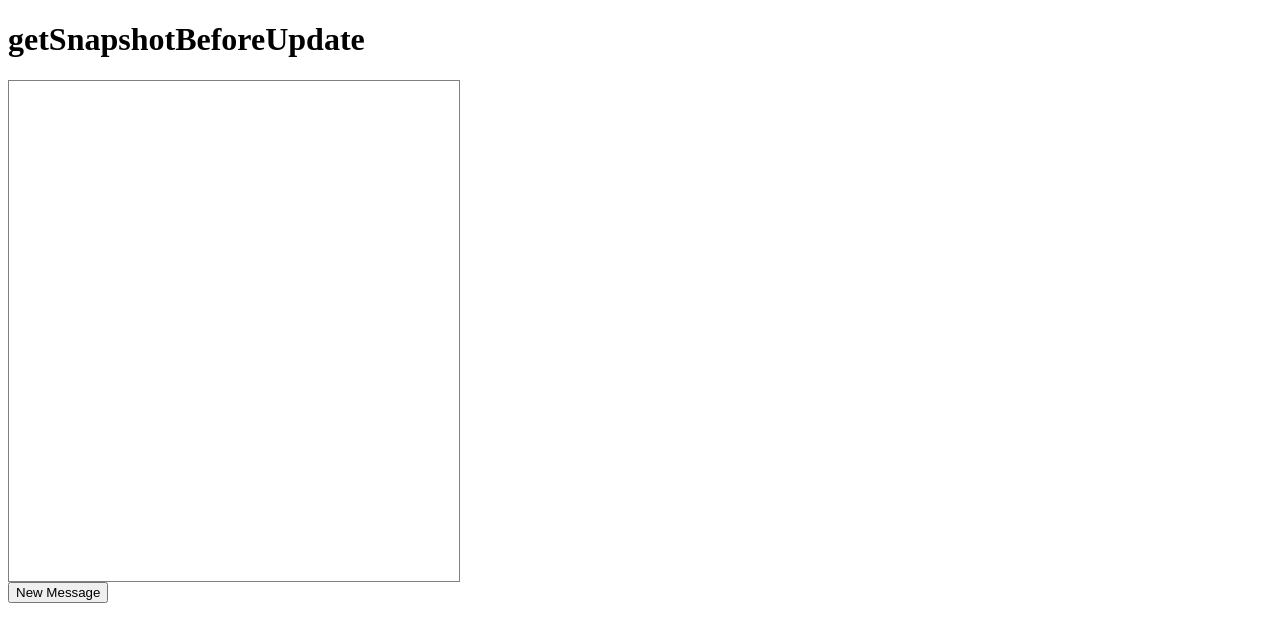
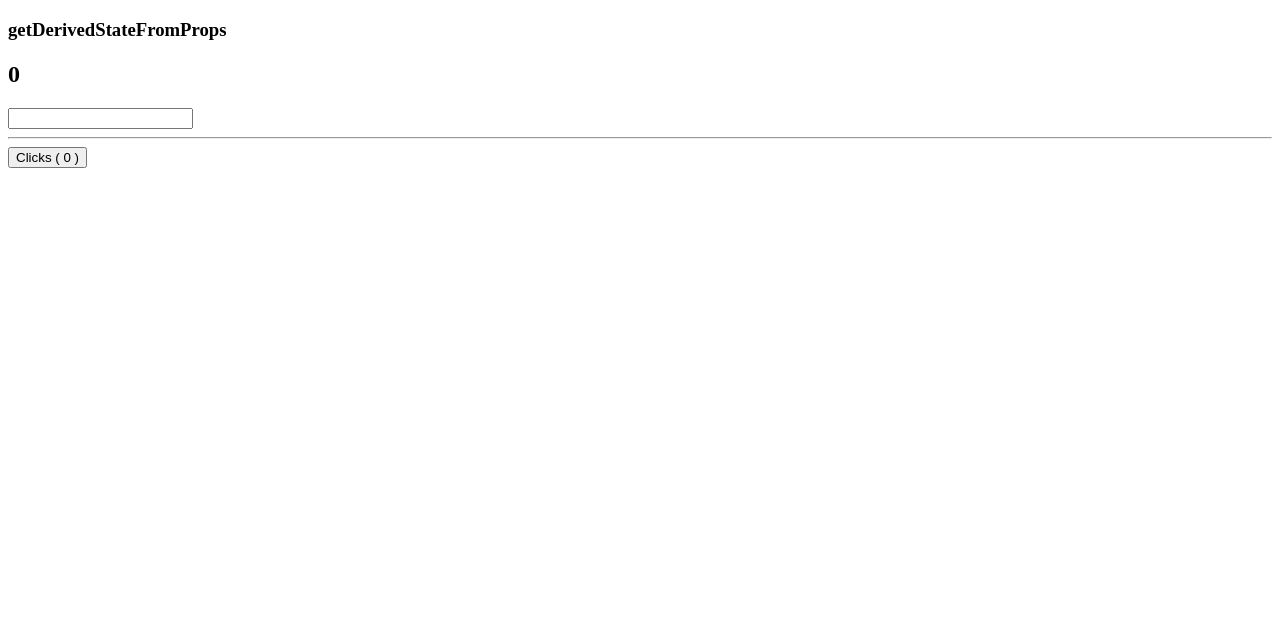
Before and after one commit to Eisten1996/react-fundamentos, a React (Create React App) app: page / in a window 1280 px wide. Shown: the top 642 px of the page. Built offline with nearby package versions, Linux system fonts and the light colour scheme.

Commit message:
El metodo getDeliveryStateFromProps

```diff
--- a/src/App.js
+++ b/src/App.js
@@ -1,45 +1,35 @@
 import React, { Component } from 'react'
-import faker from 'faker'
-
-const chatstyle = {
-  width: '450px',
-  height: '500px',
-  border: '1px solid gray',
-  overflow: 'auto',
-  font: 'monospace',
-}
-
-const messageStyle = { padding: '1em', borderBottom: '1px solid #DDD' }
-
-const avatarSytle = { width: '50px', height: '50px', borderRadius: '50%' }
-class Chat extends Component {
-  box = React.createRef()
-
-  getSnapshotBeforeUpdate() {
-    const box = this.box.current
-    if (box.scrollTop + box.offsetHeight >= box.scrollHeight) {
-      return true
-    }
-    return false
+class Contador extends Component {
+  state = {
+    num: this.props.num,
   }
 
-  componentDidUpdate(prevProps, prevState, snapshot) {
-    const box = this.box.current
-    if (snapshot) {
-      box.scrollTop = box.scrollHeight
+  static getDerivedStateFromProps(nextProps, prevState) {
+    // if (prevState.num !== nextProps.num) {
+    //   return {
+    //     num: nextProps.num,
+    //   }
+    // }
+    if (prevState.num < nextProps.num) {
+      return {
+        num: nextProps.num,
+      }
     }
   }
 
+  add = () => {
+    this.setState((state) => ({
+      num: state.num + 1,
+    }))
+  }
+
   render() {
+    const { num } = this.state
+
     return (
-      <div style={chatstyle} ref={this.box}>
-        {this.props.list.map((item) => (
-          <div key={item.id} style={messageStyle}>
-            <p>{item.message}</p>
-            <div>{item.name}</div>
-            <img src={item.avatar} alt={item.name} style={avatarSytle}></img>
-          </div>
-        ))}
+      <div>
+        <hr />
+        <button onClick={this.add}>Clicks ( {num} )</button>
       </div>
     )
   }
@@ -47,39 +37,30 @@ class Chat extends Component {
 
 class App extends Component {
   state = {
-    list: [],
+    numero: 0,
   }
 
-  addMessage = () => {
-    const message = {
-      id: faker.random.uuid(),
-      name: faker.name.findName(),
-      avatar: faker.image.avatar(),
-      message: faker.hacker.phrase(),
+  handleChange = (e) => {
+    let numero = parseInt(e.target.value)
+
+    if (isNaN(numero)) {
+      numero = 0
     }
 
-    this.setState((state) => ({
-      list: [...state.list, message],
-    }))
+    this.setState({ numero })
   }
 
   render() {
+    const { numero } = this.state
     return (
       <div>
-        <h1>getSnapshotBeforeUpdate</h1>
-        <Chat list={this.state.list} />
-        <button onClick={this.addMessage}>New Message</button>
+        <h3>getDerivedStateFromProps</h3>
+        <h2>{numero}</h2>
+        <input type="text" onChange={this.handleChange} />
+        <Contador num={numero} />
       </div>
     )
   }
 }
 
-// const App = () => (
-//   <div>
-//     <div>
-//       <h1>Ninja Pro</h1>
-//     </div>
-//   </div>
-// )
-
 export default App
```
